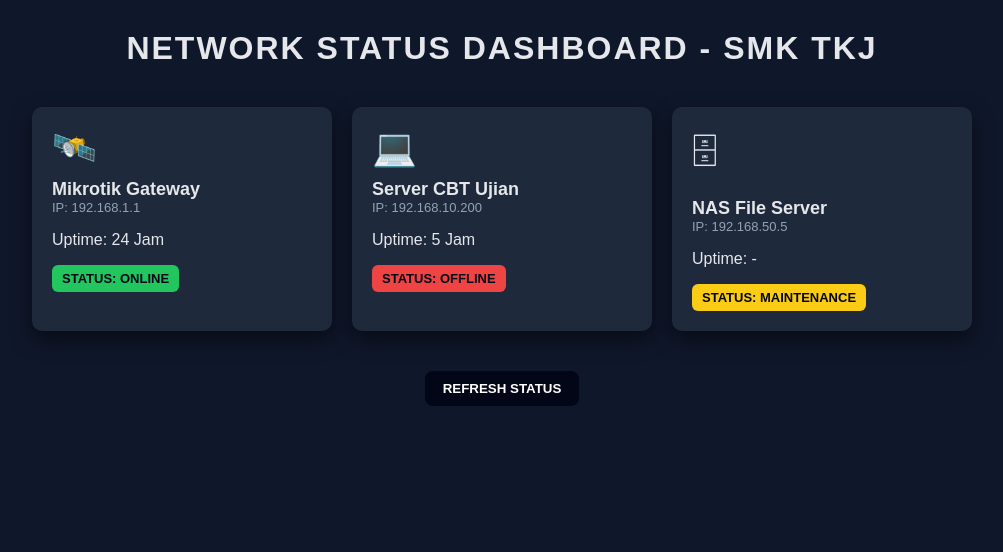
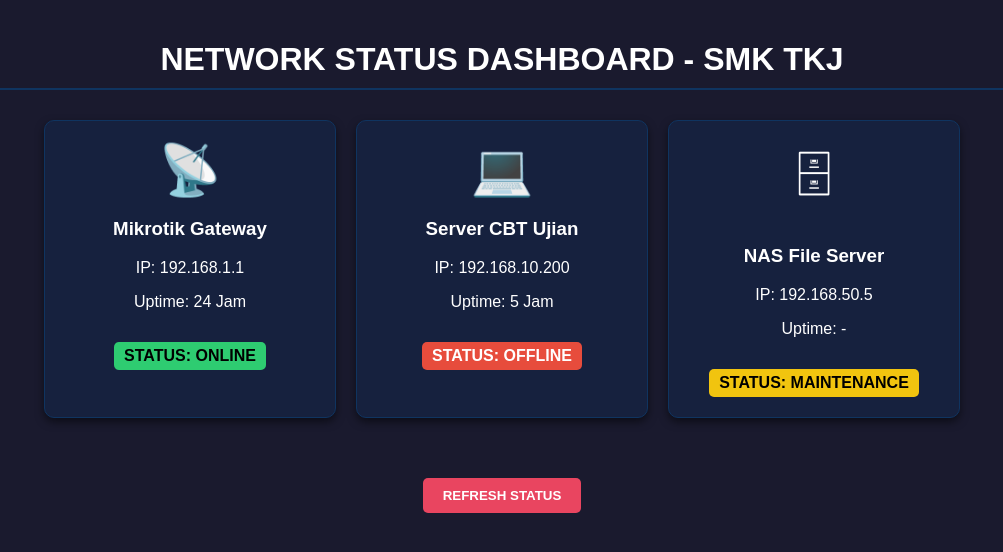
Before and after one commit to Ha8n/Ha8n.github.io, a plain HTML site: page index.html in a window 1280 px wide. Shown: the whole page, without its empty margins (138-1141 px from the left). Drawn offline with Linux system fonts and the light colour scheme.

Commit message:
Refactor index.html for improved dashboard layout
Updated HTML structure and styles for the network status dashboard, including changes to titles, styles, and server card details.

```diff
--- a/index.html
+++ b/index.html
@@ -1,131 +1,126 @@
 <!DOCTYPE html>
 <html lang="id">
   <head>
-    <meta charset="utf-8" />
-    <title>Network Status Dashboard - SMK TKJ</title>
+    <meta charset="UTF-8" />
     <meta name="viewport" content="width=device-width, initial-scale=1.0" />
+    <title>Dashboard Network Monitoring</title>
 
     <style>
+      /* BAGIAN CSS - MENGATUR TAMPILAN */
       body {
+        font-family: sans-serif;
+        background-color: #1a1a2e; /* Warna gelap ala hacker */
+        color: white;
         margin: 0;
-        font-family: Arial, Helvetica, sans-serif;
-        background: #0f172a;
-        color: #e5e7eb;
+        padding: 20px;
       }
 
       h1 {
         text-align: center;
-        margin-top: 30px;
-        letter-spacing: 2px;
+        border-bottom: 2px solid #0f3460;
+        padding-bottom: 10px;
       }
 
       .container {
         display: flex;
+        flex-wrap: wrap;
         justify-content: center;
         gap: 20px;
-        margin-top: 40px;
-        flex-wrap: wrap;
+        margin-top: 30px;
       }
 
+      /* ERROR 1: Kode CSS untuk kotak server (card) belum ditutup kurung kurawal '}'
+           dan background color-nya salah ketik */
       .server-card {
-        width: 260px;
+        background-color: #16213e; /* Typo di sini */
+        border: 1px solid #0f3460;
+        border-radius: 10px;
         padding: 20px;
-        border-radius: 10px;
-        background-color: #1e293b;
-        box-shadow: 0 8px 20px rgba(0, 0, 0, 0.5);
+        width: 250px;
+        text-align: center;
+        box-shadow: 0 4px 8px rgba(0, 0, 0, 0.5);
       }
 
+      /* Kurung tutup } hilang di sini */
       .icon {
-        font-size: 36px;
+        font-size: 50px;
         margin-bottom: 10px;
       }
 
-      .server-title {
-        font-size: 18px;
+      /* Indikator Status */
+      .status-box {
+        padding: 5px 10px;
+        border-radius: 5px;
         font-weight: bold;
-      }
-
-      .ip {
-        font-size: 13px;
-        color: #94a3b8;
-        margin-bottom: 10px;
-      }
-
-      .status-box {
+        margin-top: 15px;
         display: inline-block;
-        padding: 6px 10px;
-        border-radius: 6px;
-        font-size: 13px;
-        font-weight: bold;
-        color: #020617;
       }
 
       .online {
-        background: #22c55e;
+        background-color: #2ecc71; /* Hijau */
+        color: black;
       }
 
       .offline {
-        background: #ef4444;
+        background-color: #e74c3c; /* Merah */
+        color: white;
       }
 
       .maintenance {
-        background: #facc15;
-      }
-
-      .footer {
-        text-align: center;
-        margin-top: 40px;
+        background-color: #f1c40f; /* Kuning */
+        color: black;
       }
 
       button {
-        padding: 10px 18px;
-        border-radius: 8px;
+        margin-top: 20px;
+        padding: 10px 20px;
+        cursor: pointer;
+        background-color: #e94560;
         border: none;
+        color: white;
         font-weight: bold;
-        background: #020617;
-        color: white;
-        cursor: pointer;
+        border-radius: 5px;
+      }
+
+      button:hover {
+        background-color: #c0392b;
       }
     </style>
   </head>
-
   <body>
     <h1>NETWORK STATUS DASHBOARD - SMK TKJ</h1>
 
     <div class="container">
-      <!-- SERVER 1 -->
       <div class="server-card">
-        <div class="icon">🛰️</div>
-        <div class="server-title">Mikrotik Gateway</div>
-        <div class="ip">IP: 192.168.1.1</div>
+        <div class="icon">📡</div>
+        <h3>Mikrotik Gateway</h3>
+        <p>IP: 192.168.1.1</p>
         <p>Uptime: 24 Jam</p>
         <div class="status-box online">STATUS: ONLINE</div>
       </div>
 
-      <!-- SERVER 2 -->
       <div class="server-card">
         <div class="icon">💻</div>
-        <div class="server-title">Server CBT Ujian</div>
-        <div class="ip">IP: 192.168.10.200</div>
+        <h3>Server CBT Ujian</h3>
+        <p>IP: 192.168.10.200</p>
         <p>Uptime: 5 Jam</p>
 
         <div class="status-box offline">STATUS: OFFLINE</div>
       </div>
 
-      <!-- SERVER 3 -->
       <div class="server-card">
         <div class="icon">🗄</div>
-        <div class="server-title">NAS File Server</div>
-        <div class="ip">IP: 192.168.50.5</div>
+        <h3>NAS File Server</h3>
+        <p>IP: 192.168.50.5</p>
         <p>Uptime: -</p>
 
         <div class="status-box maintenance">STATUS: MAINTENANCE</div>
       </div>
-      <!-- SERVER KE-3 BELUM DIBUAT -->
     </div>
-
-    <div class="footer">
-      <button>REFRESH STATUS</button>
+    <div style="text-align: center; margin-top: 40px">
+      <button onclick="alert('Memperbarui Status Server...')">
+        REFRESH STATUS
+      </button>
     </div>
   </body>
 </html>
```
